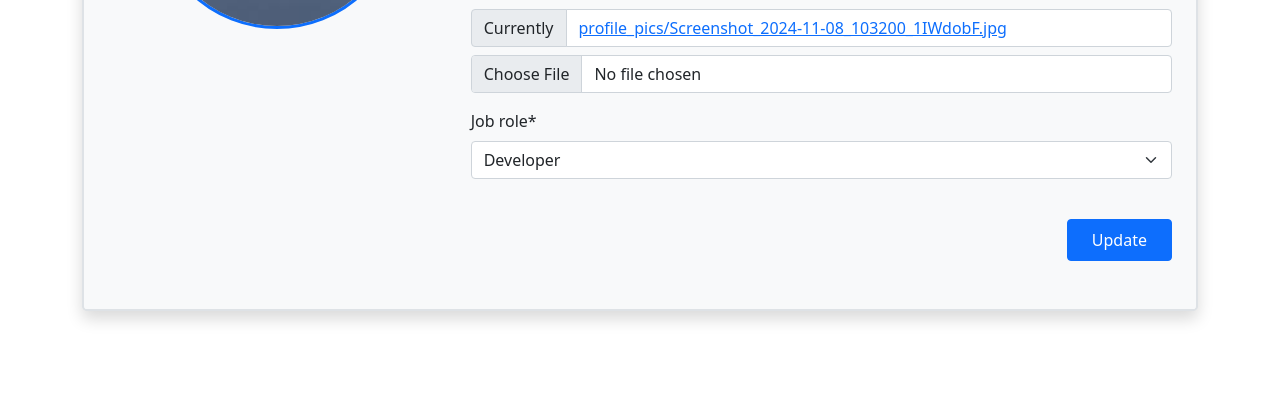
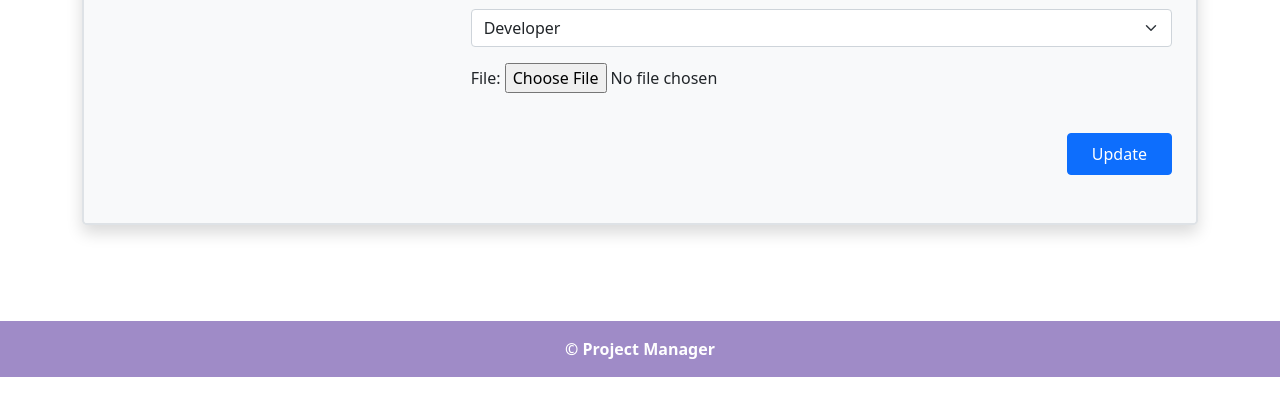
Before and after one commit to jodi-curtis/project-management, a Django app: page /profile/ in a window 1280 px wide. Shown: the part 671-1078 px from the top of the page. After the commit the page ends 1048 px from the top, so only its background shows below. Run offline with Django 5.2, Linux system fonts and the light colour scheme; a user stored in the database is signed in; data comes from the database, SQL or seed files in the repository; some libraries are stand-ins or nearby versions.

Commit message:
Set up to allow image upload on profile

```diff
--- a/project_management/urls.py
+++ b/project_management/urls.py
@@ -31,6 +31,7 @@ urlpatterns = [
     path('logout/', auth_views.LogoutView.as_view(template_name='users/logout.html'), name='logout'),
     # My Profile URL #
     path('profile/', user_views.profile, name='profile'),
+    path('file/', user_views.display_image, name='display_image'),
     # Password Reset URLS #
     path('password-reset/', auth_views.PasswordResetView.as_view(template_name='users/password_reset.html'), name='password_reset'),
     path('password-reset/done/', auth_views.PasswordResetDoneView.as_view(template_name='users/password_reset_done.html'), name='password_reset_done'),
--- a/users/forms.py
+++ b/users/forms.py
@@ -2,7 +2,7 @@ from django import forms
 from django.contrib.auth import get_user_model
 from django.contrib.auth.forms import UserCreationForm
 from .models import Profile
-
+from django.core.exceptions import ValidationError
 from crispy_forms.helper import FormHelper
 from crispy_forms.layout import Submit
 
@@ -45,4 +45,22 @@ class ProfileUpdateForm(forms.ModelForm):
 
     class Meta:
         model = Profile
-        fields = ['image', 'job_role']
+        fields = ['job_role']
+
+
+ALLOWED_IMAGE_TYPES = ['image/jpeg', 'image/png', 'image/gif']
+MAX_FILE_SIZE = 5 * 1024 * 1024  # 5 MB
+
+class FileUploadForm(forms.Form):
+    file = forms.FileField()
+
+    def clean_file(self):
+        uploaded_file = self.cleaned_data['file']
+
+        if uploaded_file.content_type not in ALLOWED_IMAGE_TYPES:
+            raise ValidationError('Invalid file type. Only image files are allowed.')
+
+        if uploaded_file.size > MAX_FILE_SIZE:
+            raise ValidationError(f'File size exceeds {MAX_FILE_SIZE // (1024 * 1024)} MB.')
+
+        return uploaded_file
--- a/users/models.py
+++ b/users/models.py
@@ -14,19 +14,12 @@ class Profile(models.Model):
     ]
 
     user = models.OneToOneField(User, on_delete=models.CASCADE)
-    image = models.ImageField(default='default.jpg', upload_to='profile_pics')
     job_role = models.CharField(max_length=100, choices=JOB_ROLE_CHOICES, default='other') #default to other
-
+    content = models.BinaryField(null=True)
+    content_type = models.CharField(max_length=100, null=True)
 
     def __str__(self):
         return f'{self.user.username} Profile'
 
     def save(self, *args, **kwargs):
         super().save(*args, **kwargs)
-
-        img = Image.open(self.image.path)
-        #resize image
-        if img.height > 300 or img.width > 300:
-            output_size = (300, 300)
-            img.thumbnail(output_size)
-            img.save(self.image.path)
--- a/users/templates/users/profile.html
+++ b/users/templates/users/profile.html
@@ -7,7 +7,7 @@
             <div class="row">
                 <!--Profile image-->
                 <div class="col-12 col-md-4 d-flex justify-content-center align-items-center">
-                    <img class="rounded-circle border border-primary border-3" src="{{ user.profile.image.url }}" alt="{{user.username}} profile image" id="profile-image">
+                    <img class="rounded-circle border border-primary border-3" src="/file/" alt="{{user.username}} profile image" id="profile-image">
                 </div>
                 <div class="col-12 col-md-8">
                     <!-- Form to update user and profile data-->
@@ -17,6 +17,7 @@
                             <legend class="border-bottom pb-2 mb-3 text-primary">Profile Information</legend>
                             {{ u_form|crispy }}
                             {{ p_form|crispy }}
+                            {{ form.as_p }}
                         </fieldset>
                         <div class="text-end">
                             <button class="btn btn-primary px-4 py-2" type="submit">Update</button>
--- a/users/views.py
+++ b/users/views.py
@@ -1,7 +1,8 @@
-from django.shortcuts import render, redirect
+from django.shortcuts import render, redirect, get_object_or_404
+from django.http import HttpResponse
 from django.contrib.auth.decorators import login_required
 from django.contrib import messages
-from .forms import UserRegisterForm, UserUpdateForm, ProfileUpdateForm
+from .forms import UserRegisterForm, UserUpdateForm, ProfileUpdateForm, FileUploadForm
 
 # Register view
 def register(request):
@@ -23,19 +24,35 @@ def profile(request):
     if request.method == 'POST':
         u_form = UserUpdateForm(request.POST, instance=request.user)
         p_form = ProfileUpdateForm(request.POST, request.FILES, instance=request.user.profile)
+        form = FileUploadForm(request.POST, request.FILES)
 
-        if u_form.is_valid and p_form.is_valid():
+        if u_form.is_valid and p_form.is_valid() and form.is_valid():
             u_form.save()
             p_form.save()
+
+            uploaded_file = form.cleaned_data['file']
+
+            profile = request.user.profile
+            profile.content_type = uploaded_file.content_type
+            profile.content = uploaded_file.read()
+            profile.save()
+
             messages.success(request, f'Your account has been updated')
             return redirect('profile')
     else:
         u_form = UserUpdateForm(instance=request.user)
         p_form = ProfileUpdateForm(instance=request.user.profile)
+        form = FileUploadForm()
+
 
     context = {
         'u_form': u_form,
-        'p_form': p_form
+        'p_form': p_form,
+        'form': form,
     }
 
     return render(request, 'users/profile.html', context)
+
+
+def display_image(request):
+    return HttpResponse(request.user.profile.content, content_type=request.user.profile.content_type)
```
Also changed, not shown: media/profile_pics/Screenshot_2024-09-19_130807.png (added), media/profile_pics/person.jpg (added), projects/migrations/0009_alter_project_end_date.py (added), tasks/migrations/0005_alter_task_due_date.py (added), users/migrations/0006_remove_profile_image_profile_content_and_more.py (added), users/migrations/0007_remove_profile_content_remove_profile_content_type_and_more.py (added), users/migrations/0008_file.py (added), users/migrations/0009_delete_file.py (added), users/migrations/0010_remove_profile_image.py (added), users/migrations/0011_profile_content_profile_content_type.py (added).
